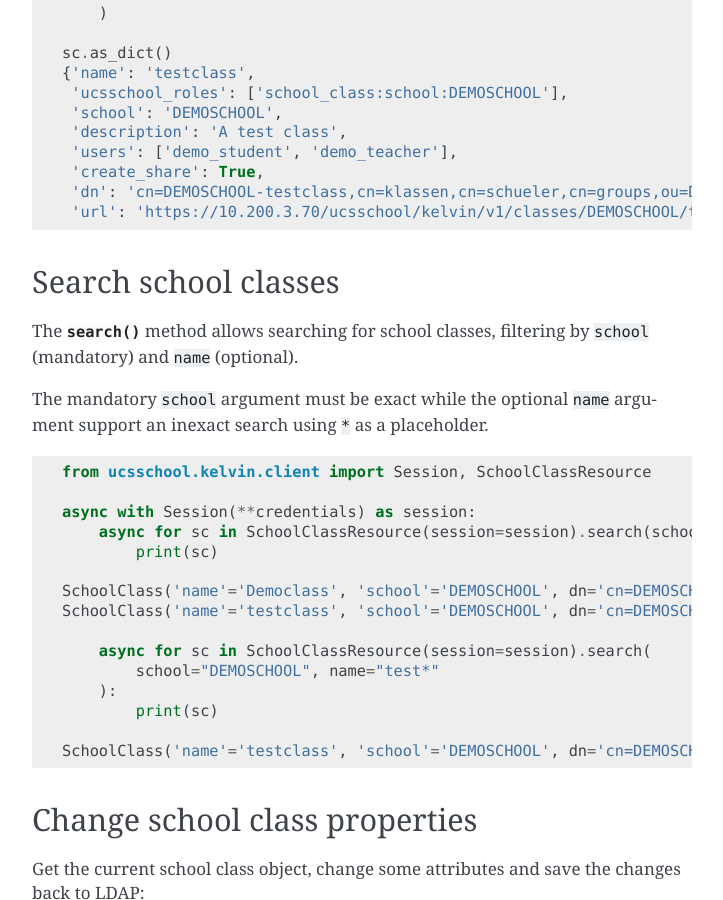
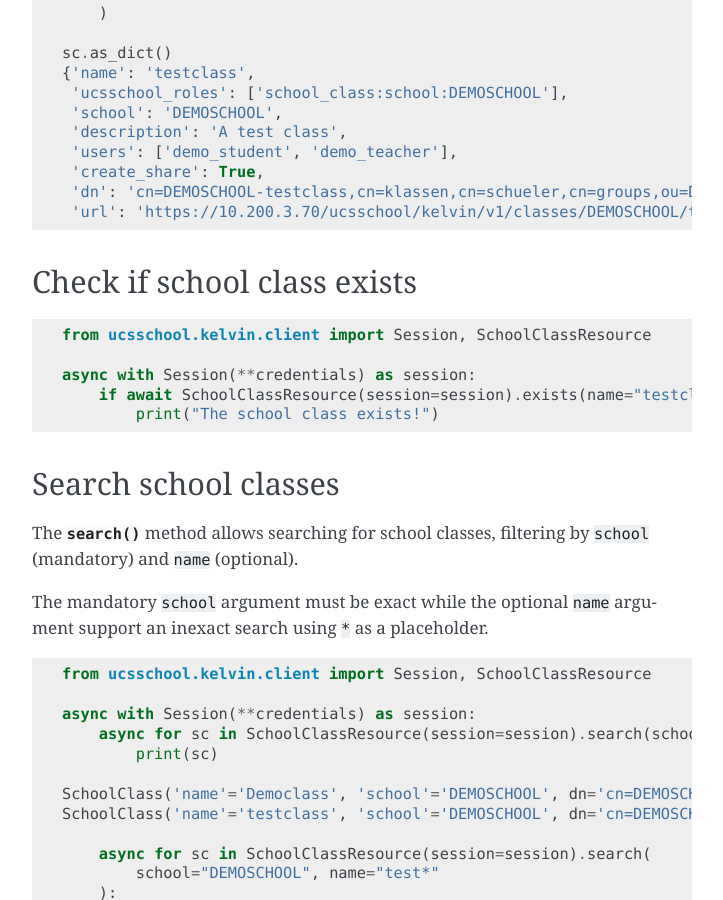
Before and after one commit to univention/kelvin-rest-api-client, a Sphinx documentation site: the page built from docs/usage-school-class.rst, in a window 1280 px wide and 900 px high, scrolled down 3646 px. Shown: the whole window, without its empty margins (388-1111 px from the left). Built offline with Sphinx 7.4.7, drawn with Linux system fonts in a browser that asks for light colours; the version number could not be read and is left out; some of the changed text lies outside the part shown.

Commit message:
Issue #14: add docs

```diff
--- a/HISTORY.rst
+++ b/HISTORY.rst
@@ -5,7 +5,7 @@ History
 2.2.2 (2023-04-14)
 ------------------
 
-* Support HEAD for ``SchoolClass``, ``User``, ``WorkGroup``, and ``Role``.
+* Support HEAD for ``SchoolClass``, ``User`` and ``WorkGroup``
 
 2.2.1 (2022-12-15)
 ------------------
--- a/docs/usage-school-class.rst
+++ b/docs/usage-school-class.rst
@@ -200,6 +200,18 @@ It is necessary to pass both ``name`` and ``school`` arguments to the :py:meth:`
      'url': 'https://10.200.3.70/ucsschool/kelvin/v1/classes/DEMOSCHOOL/testclass'}
 
 
+Check if school class exists
+----------------------------
+
+.. code-block:: python
+
+    from ucsschool.kelvin.client import Session, SchoolClassResource
+
+    async with Session(**credentials) as session:
+        if await SchoolClassResource(session=session).exists(name="testclass", school="DEMOSCHOOL"):
+            print("The school class exists!")
+
+
 Search school classes
 ---------------------
 
```
Also changed, not shown: docs/usage-users.rst (+12 -0 lines), docs/usage-workgroups.rst (+12 -0 lines).
